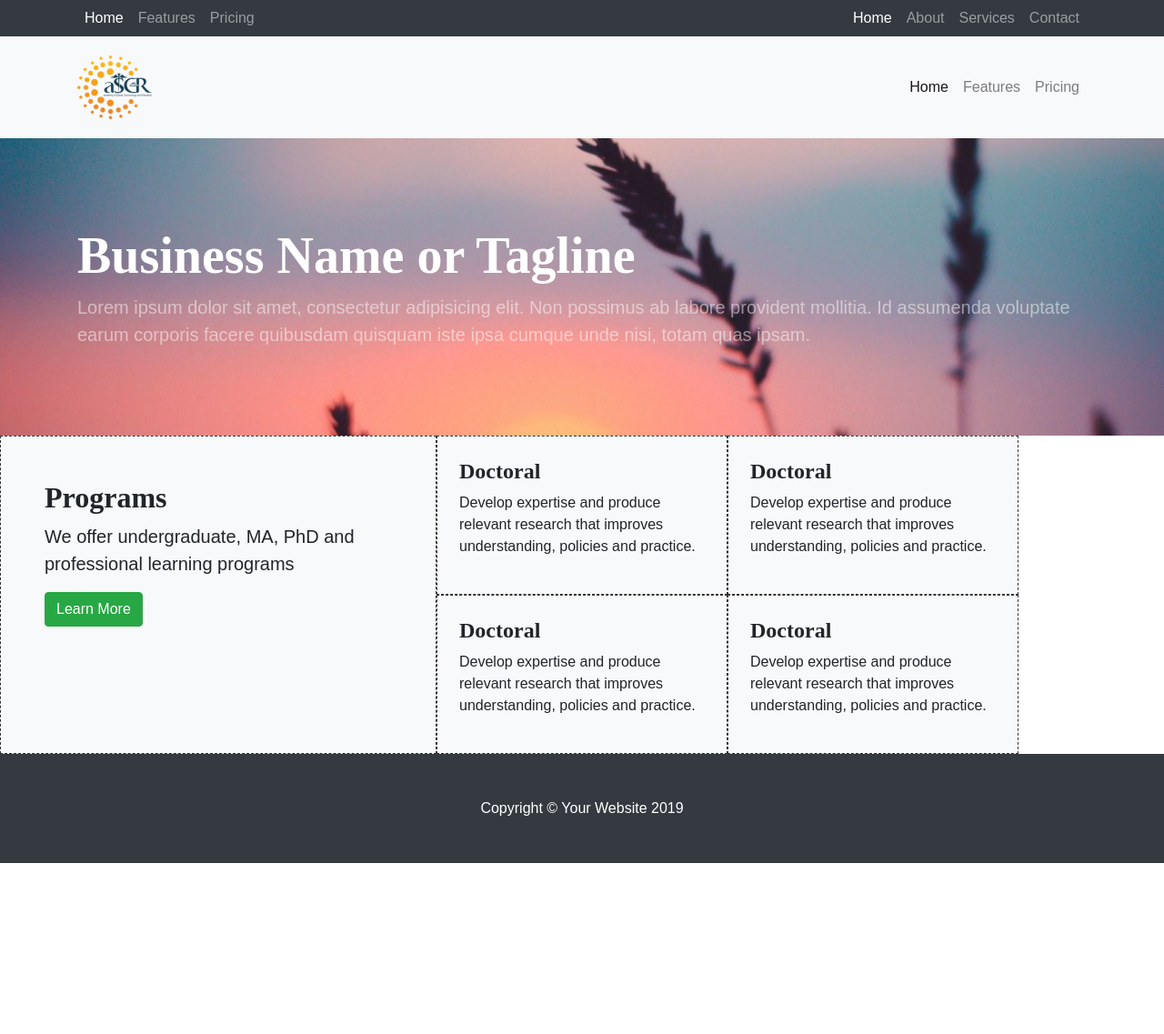
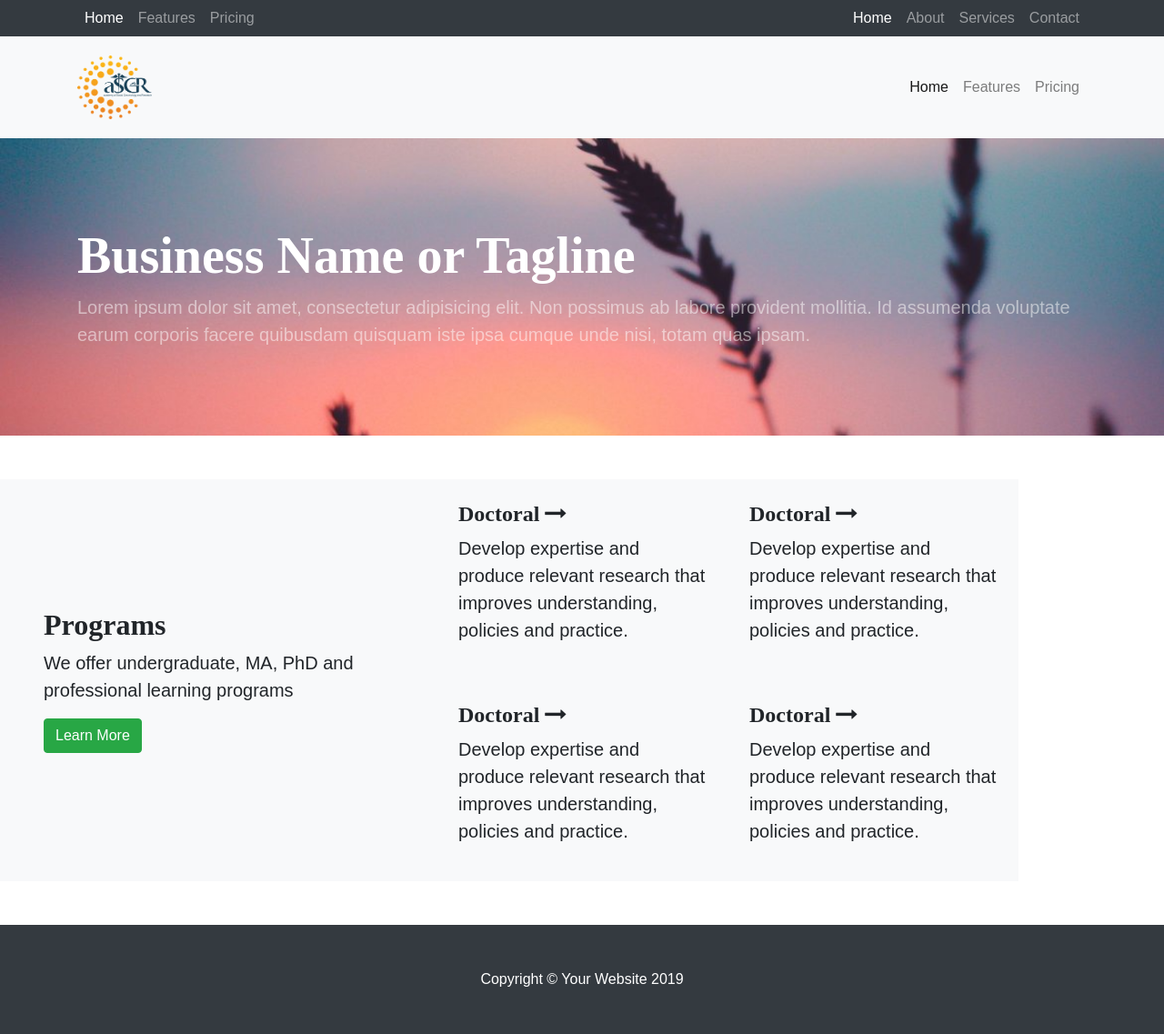
Before and after one commit to ic-Solutions/agsr-static, a Jekyll site: the page built from index.html, in a window 1280 px wide. Shown: the whole page at 91% size. Built offline with Jekyll 4.4.1, drawn with Linux system fonts in a browser that asks for light colours; nearby versions of some CDN libraries; some web fonts are replaced; before the commit the page ends 949 px from its top, so only the background shows below that.

Commit message:
add program section

```diff
--- a/_layouts/default.html
+++ b/_layouts/default.html
@@ -91,6 +91,8 @@
   <!-- Bootstrap core JavaScript -->
   <script src="/assets/vendor/jquery/jquery.min.js"></script>
   <script src="/assets/vendor/bootstrap/js/bootstrap.bundle.min.js"></script>
+  <script src="/assets/js/fontawesome.js"></script>
+
 </body>
 
 </html>
--- a/assets/css/_sass/homepage.scss
+++ b/assets/css/_sass/homepage.scss
@@ -3,6 +3,10 @@
   grid-gap: 0;
   grid-template-columns: repeat(8, 1fr);
   grid-template-rows: repeat(2, 1fr);
+  @include media-query($on-laptop) {
+    display: block;
+    padding: 1em;
+  }
 }
 
 .program-head-card,
@@ -10,27 +14,67 @@
 .card-2,
 .card-3,
 .card-4 {
-  border: 1px dashed #333;
+  //   border: 1px dashed #333;
+}
+
+.card-1,
+.card-2,
+.card-3,
+.card-4 {
+  transition: all 0.3s;
+
+  &:hover {
+    color: white;
+  }
+
+  &:hover i {
+    position: relative;
+    left: 10px;
+  }
 }
 
 .program-head-card {
   grid-column: 1/4;
   grid-row: 1/3;
+  display: grid;
+  .program-head-card-content {
+    align-self: center;
+  }
 }
 
 .card-1 {
   grid-row: 1/2;
   grid-column: 4/6;
+  &:hover {
+    background-image: url(/assets/images/rsz_ann-savchenko-h0h_89ifsws-unsplash.jpg);
+    background-size: cover;
+    background-repeat: no-repeat;
+  }
 }
 .card-2 {
   grid-row: 1/2;
   grid-column: 6/8;
+  &:hover {
+    background-image: url(/assets/images/rsz_ann-savchenko-h0h_89ifsws-unsplash.jpg);
+    background-size: cover;
+    background-repeat: no-repeat;
+  }
 }
 .card-3 {
   grid-row: 2/3;
   grid-column: 4/6;
+  &:hover {
+    background-image: url(/assets/images/rsz_ann-savchenko-h0h_89ifsws-unsplash.jpg);
+    background-size: cover;
+    background-repeat: no-repeat;
+  }
 }
 .card-4 {
   grid-row: 2/3;
   grid-column: 6/8;
+  &:hover {
+    background-image: url(/assets/images/rsz_ann-savchenko-h0h_89ifsws-unsplash.jpg);
+    background-size: cover;
+    background-repeat: no-repeat;
+  }
 }
--- a/assets/css/main.scss
+++ b/assets/css/main.scss
@@ -11,7 +11,7 @@ $theme-colors: (
 $body-ff: "Rubik", sans-serif;
 $head-ff: "Merriweather", serif;
 // Width of the content area
-$content-width: 800px;
+$content-width: 1000px;
 $on-palm: 600px;
 $on-laptop: 800px;
 
--- /dev/null
+++ b/assets/js/fontawesome.js
@@ -0,0 +1,8 @@
+(function() {
+  var css = document.createElement("link");
+  css.href =
+    "//cdnjs.cloudflare.com/ajax/libs/font-awesome/4.5.0/css/font-awesome.css";
+  css.rel = "stylesheet";
+  css.type = "text/css";
+  document.getElementsByTagName("head")[0].appendChild(css);
+})();
--- a/index.html
+++ b/index.html
@@ -18,26 +18,36 @@ layout: default
 </header>
 
 <!-- Page Content -->
-<section class="programs">
+<section class="programs py-5">
     <div class="program-head-card bg-light p-5">
-        <h2>Programs</h2>
-        <p class="lead">We offer undergraduate, MA, PhD and professional learning programs</p>
-        <button class="btn btn-success">Learn More</button>
+        <div class="program-head-card-content">
+            <h2>Programs</h2>
+            <p class="lead">We offer undergraduate, MA, PhD and professional learning programs</p>
+            <button class="btn btn-success">Learn More</button>
+        </div>
     </div>
     <div class="card-1 bg-light p-4">
-        <h4>Doctoral</h4>
-        <p>Develop expertise and produce relevant research that improves understanding, policies and practice.</p>
+        <h4>Doctoral
+            <i aria-hidden="true" class="fa fa-long-arrow-right"></i>
+        </h4>
+        <p class="lead">Develop expertise and produce relevant research that improves understanding, policies and practice.</p>
     </div>
     <div class="card-2 bg-light p-4">
-        <h4>Doctoral</h4>
-        <p>Develop expertise and produce relevant research that improves understanding, policies and practice.</p>
+        <h4>Doctoral
+            <i aria-hidden="true" class="fa fa-long-arrow-right"></i>
+        </h4>
+        <p class="lead">Develop expertise and produce relevant research that improves understanding, policies and practice.</p>
     </div>
     <div class="card-3 bg-light p-4">
-        <h4>Doctoral</h4>
-        <p>Develop expertise and produce relevant research that improves understanding, policies and practice.</p>
+        <h4>Doctoral
+            <i aria-hidden="true" class="fa fa-long-arrow-right"></i>
+        </h4>
+        <p class="lead">Develop expertise and produce relevant research that improves understanding, policies and practice.</p>
     </div>
     <div class="card-4 bg-light p-4">
-        <h4>Doctoral</h4>
-        <p>Develop expertise and produce relevant research that improves understanding, policies and practice.</p>
+        <h4>Doctoral
+            <i aria-hidden="true" class="fa fa-long-arrow-right"></i>
+        </h4>
+        <p class="lead">Develop expertise and produce relevant research that improves understanding, policies and practice.</p>
     </div>
 </section>
```
